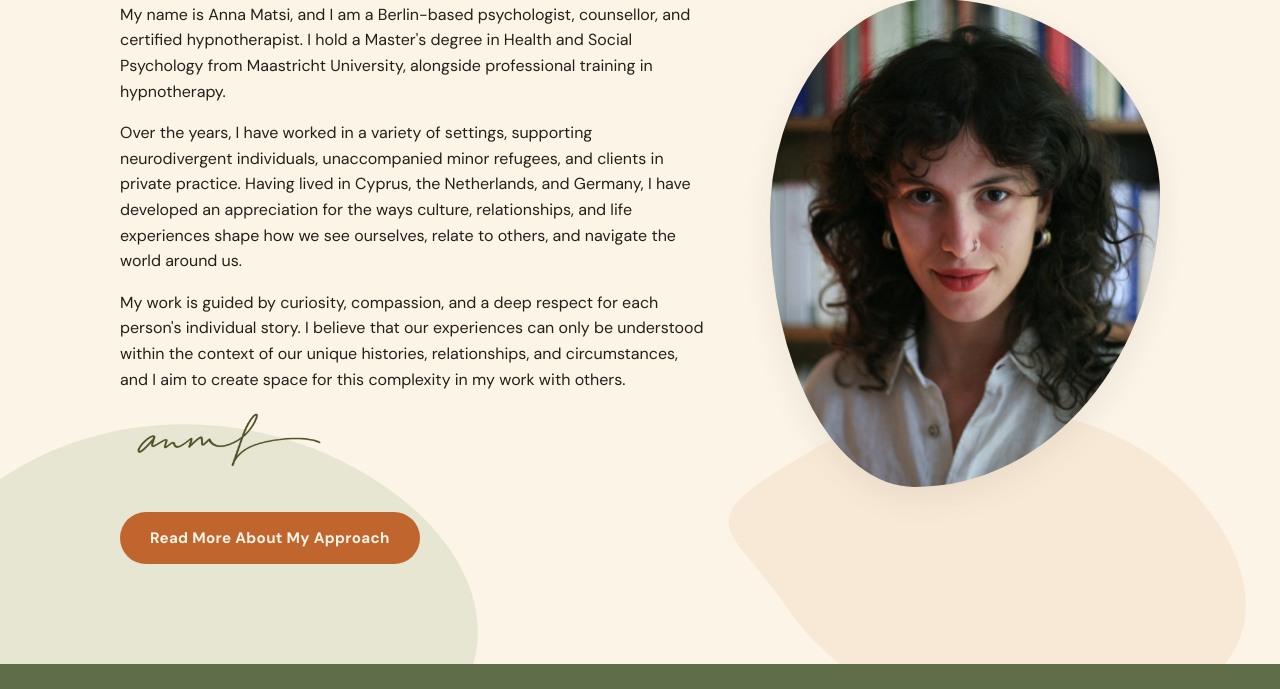
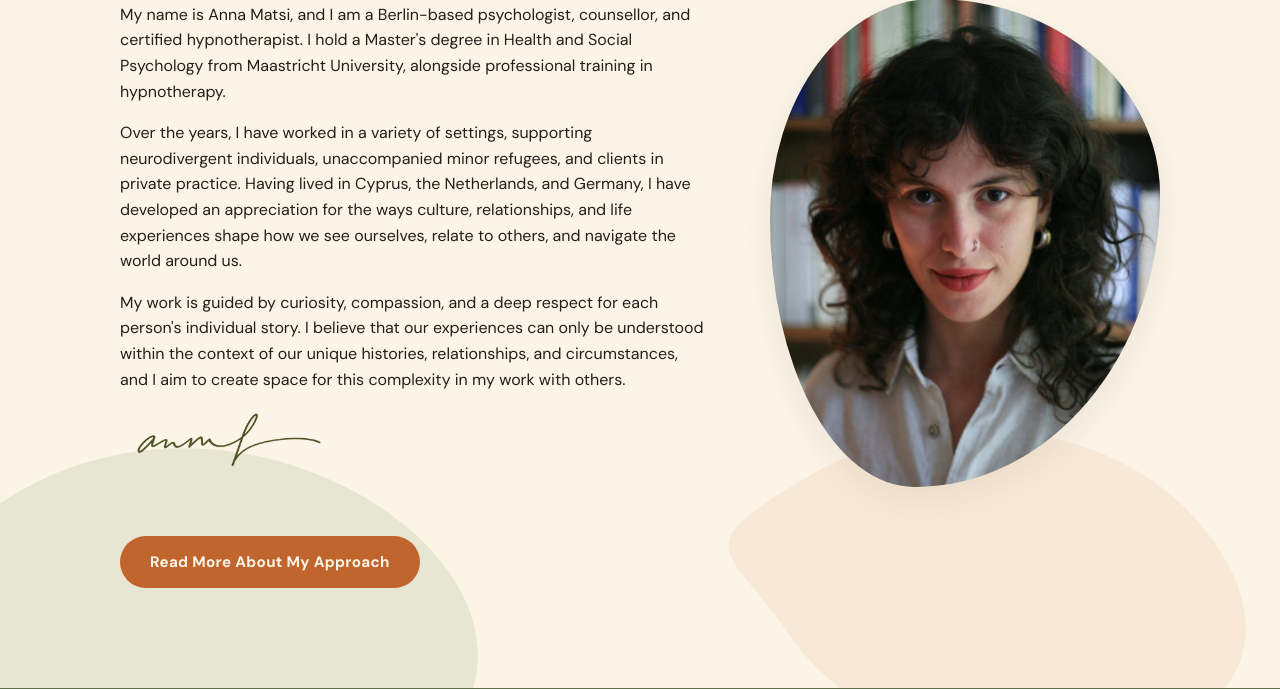
Before and after one commit to marvindoc5/anna-website, a FastAPI app: page /about in a window 1280 px wide. Shown: the part 328-1017 px from the top of the page. Run offline with FastAPI, Linux system fonts and the light colour scheme.

Commit message:
Increase spacing between the signature and the approach CTA button
Co-Authored-By: Claude Sonnet 5 <noreply@anthropic.com>

```diff
--- a/static/css/style.css
+++ b/static/css/style.css
@@ -529,7 +529,7 @@ button {
   display: block;
   height: 64px;
   width: auto;
-  margin: 8px 0 32px;
+  margin: 8px 0 56px;
 }
 
 .bio-cta {
```
